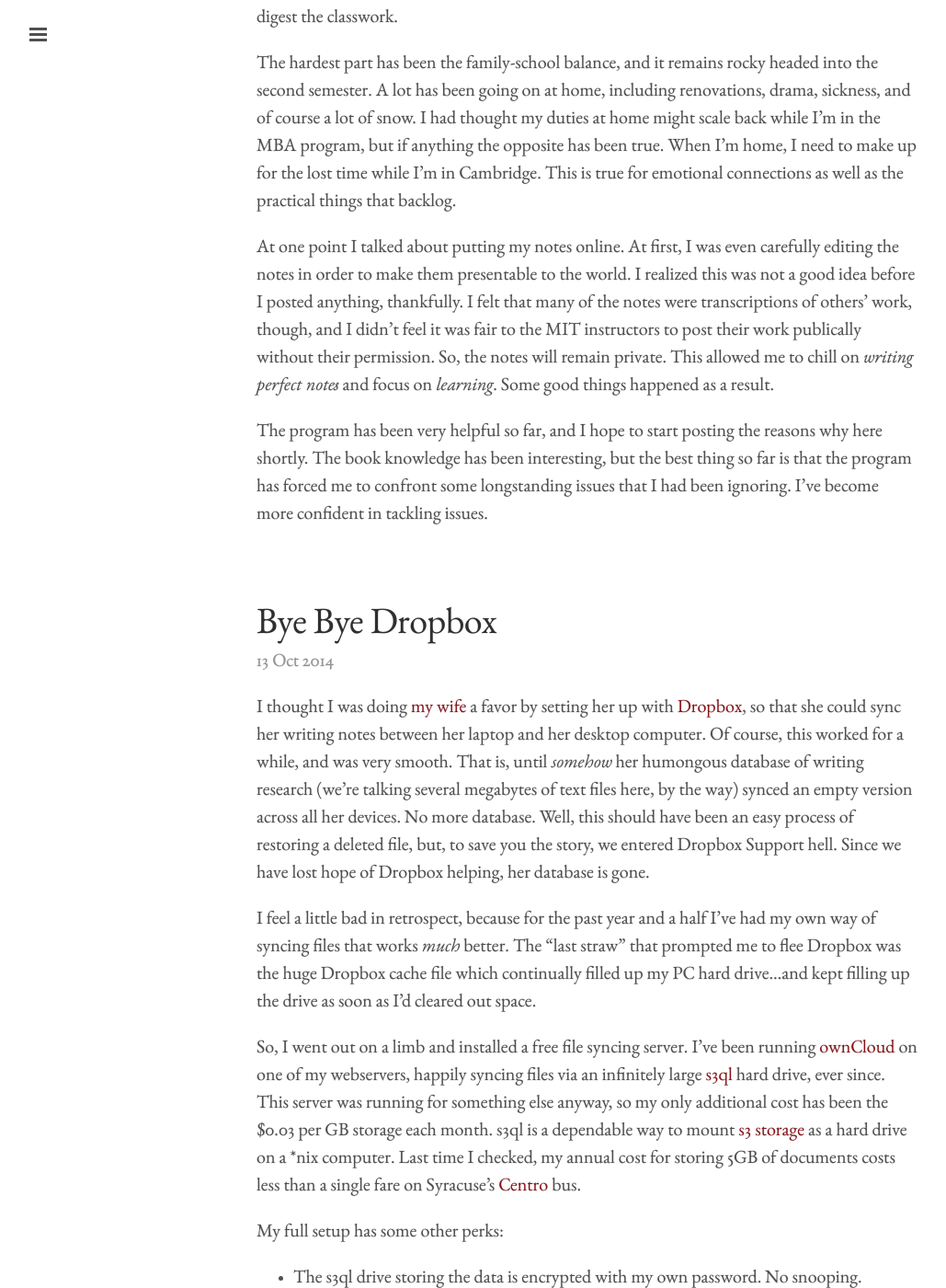
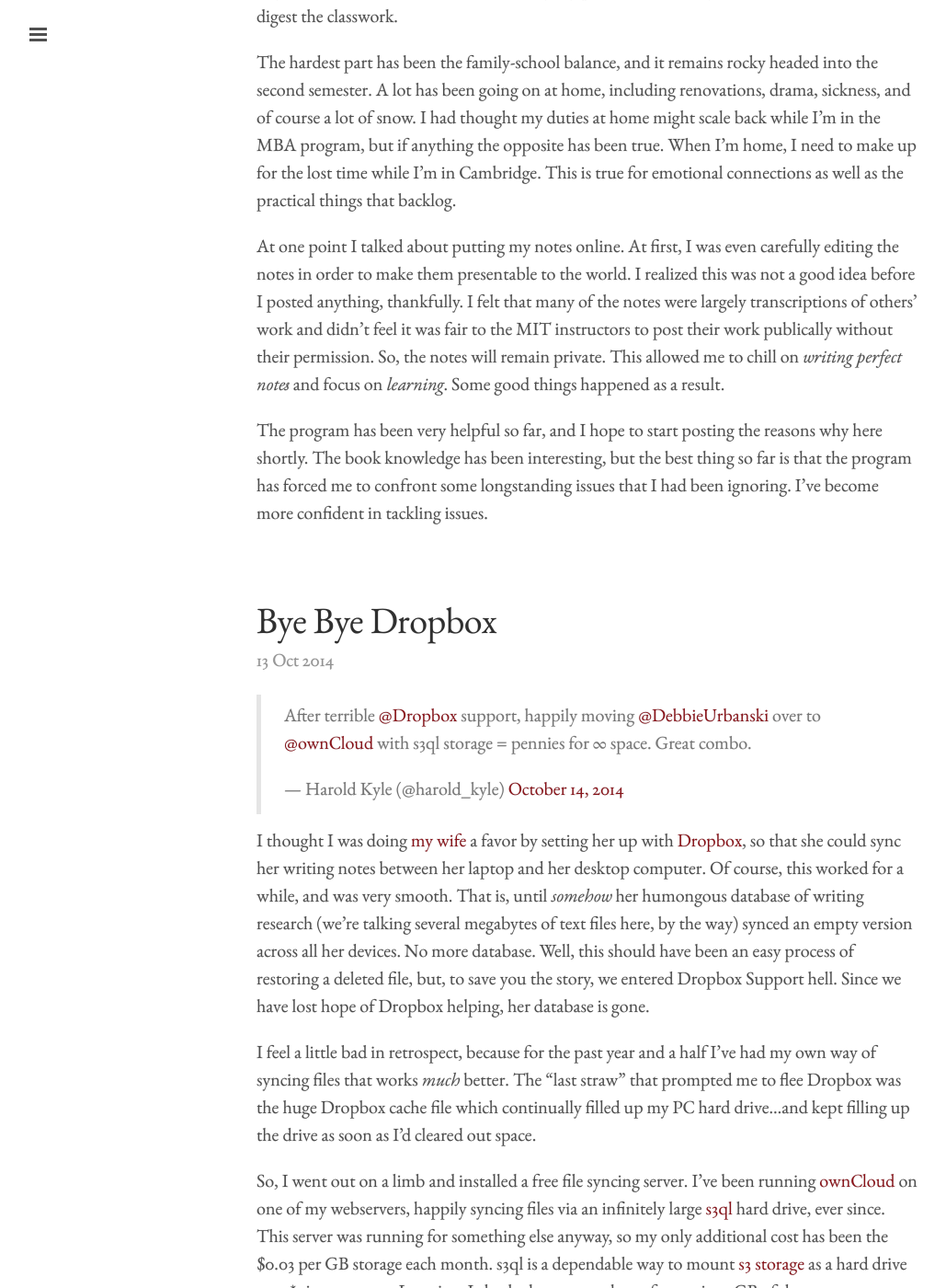
Before and after one commit to haroldkyle/haroldkyle.com, a Jekyll site: the page built from index.html, in a window 1280 px wide and 1400 px high, scrolled down 547 px. Shown: the whole window at 92% size, without its empty margins (1-1030 px from the left). Built offline with Jekyll 4.4.1, drawn with Linux system fonts in a browser that asks for light colours; Markdown is read by kramdown in place of the engine named in the settings; the list of posts is cut into pages by our own code; comment, search, counter and statistics services are not loaded.

Commit message:
recent posts

```diff
--- a/_posts/2014-10-13-bye-bye-dropbox.md
+++ b/_posts/2014-10-13-bye-bye-dropbox.md
@@ -4,6 +4,9 @@
 categories: [code-enforcement]
 description: Ordering custom paper direct from a paper mill gives quite a rush.
 ---
+<blockquote class="twitter-tweet" lang="en"><p>After terrible <a href="https://twitter.com/Dropbox">@Dropbox</a> support, happily moving <a href="https://twitter.com/DebbieUrbanski">@DebbieUrbanski</a> over to <a href="https://twitter.com/ownCloud">@ownCloud</a> with s3ql storage = pennies for ∞ space. Great combo.</p>&mdash; Harold Kyle (@harold_kyle) <a href="https://twitter.com/harold_kyle/status/521862162546188288">October 14, 2014</a></blockquote>
+<script async src="//platform.twitter.com/widgets.js" charset="utf-8"></script>
+
 I thought I was doing [my wife](http://debbieurbanski.com) a favor by setting her up with [Dropbox](https://www.dropbox.com), so that she could sync her writing notes between her laptop and her desktop computer. Of course, this worked for a while, and was very smooth. That is, until *somehow* her humongous database of writing research (we're talking several megabytes of text files here, by the way) synced an empty version across all her devices. No more database. Well, this should have been an easy process of restoring a deleted file, but, to save you the story, we entered Dropbox Support hell. Since we have lost hope of Dropbox helping, her database is gone.
 
 I feel a little bad in retrospect, because for the past year and a half I've had my own way of syncing files that works *much* better. The "last straw" that prompted me to flee Dropbox was the huge Dropbox cache file which continually filled up my PC hard drive...and kept filling up the drive as soon as I'd cleared out space.
--- a/_posts/2015-02-04-one-semester-down.md
+++ b/_posts/2015-02-04-one-semester-down.md
@@ -10,6 +10,6 @@
 
 The hardest part has been the family-school balance, and it remains rocky headed into the second semester. A lot has been going on at home, including renovations, drama, sickness, and of course a lot of snow. I had thought my duties at home might scale back while I'm in the MBA program, but if anything the opposite has been true. When I'm home, I need to make up for the lost time while I'm in Cambridge. This is true for emotional connections as well as the practical things that backlog.
 
-At one point I talked about putting my notes online. At first, I was even carefully editing the notes in order to make them presentable to the world. I realized this was not a good idea before I posted anything, thankfully. I felt that many of the notes were transcriptions of others' work, though, and I didn't feel it was fair to the MIT instructors to post their work publically without their permission. So, the notes will remain private. This allowed me to chill on *writing perfect notes* and focus on *learning*. Some good things happened as a result.
+At one point I talked about putting my notes online. At first, I was even carefully editing the notes in order to make them presentable to the world. I realized this was not a good idea before I posted anything, thankfully. I felt that many of the notes were largely transcriptions of others' work and didn't feel it was fair to the MIT instructors to post their work publically without their permission. So, the notes will remain private. This allowed me to chill on *writing perfect notes* and focus on *learning*. Some good things happened as a result.
 
 The program has been very helpful so far, and I hope to start posting the reasons why here shortly. The book knowledge has been interesting, but the best thing so far is that the program has forced me to confront some longstanding issues that I had been ignoring. I've become more confident in tackling issues.
```
Also changed, not shown: 2 other files.
